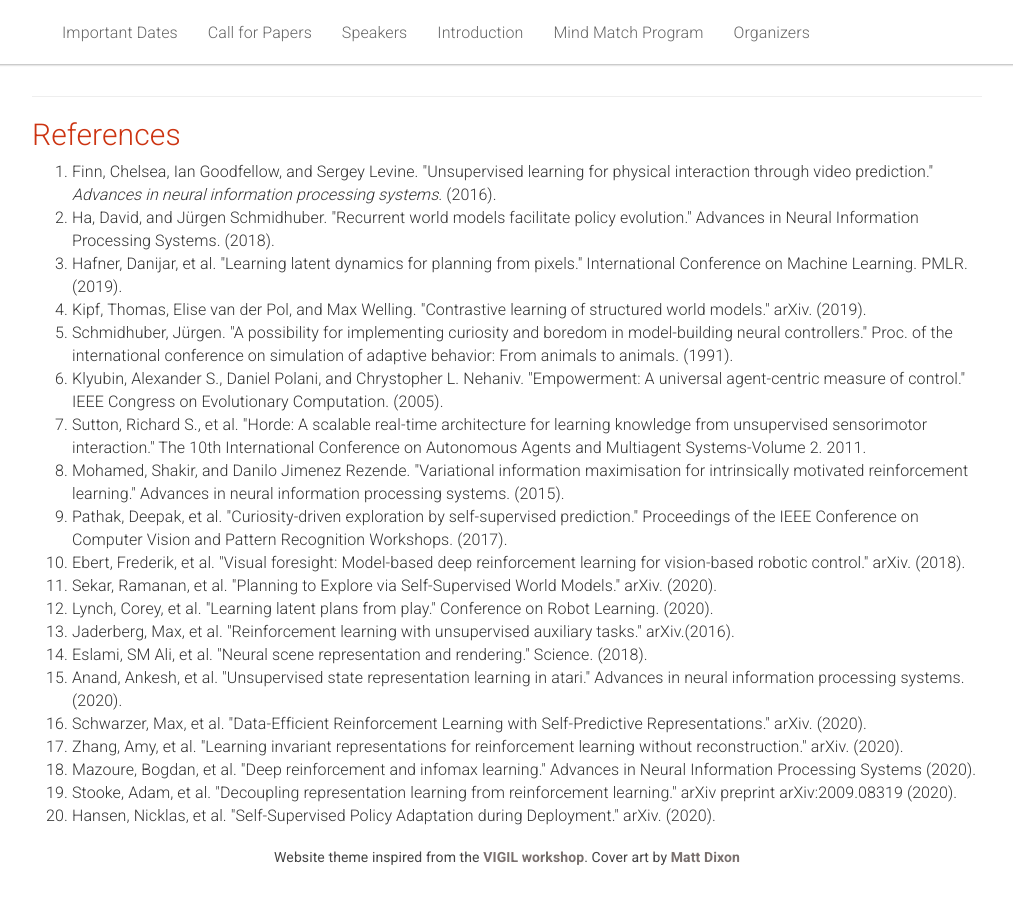
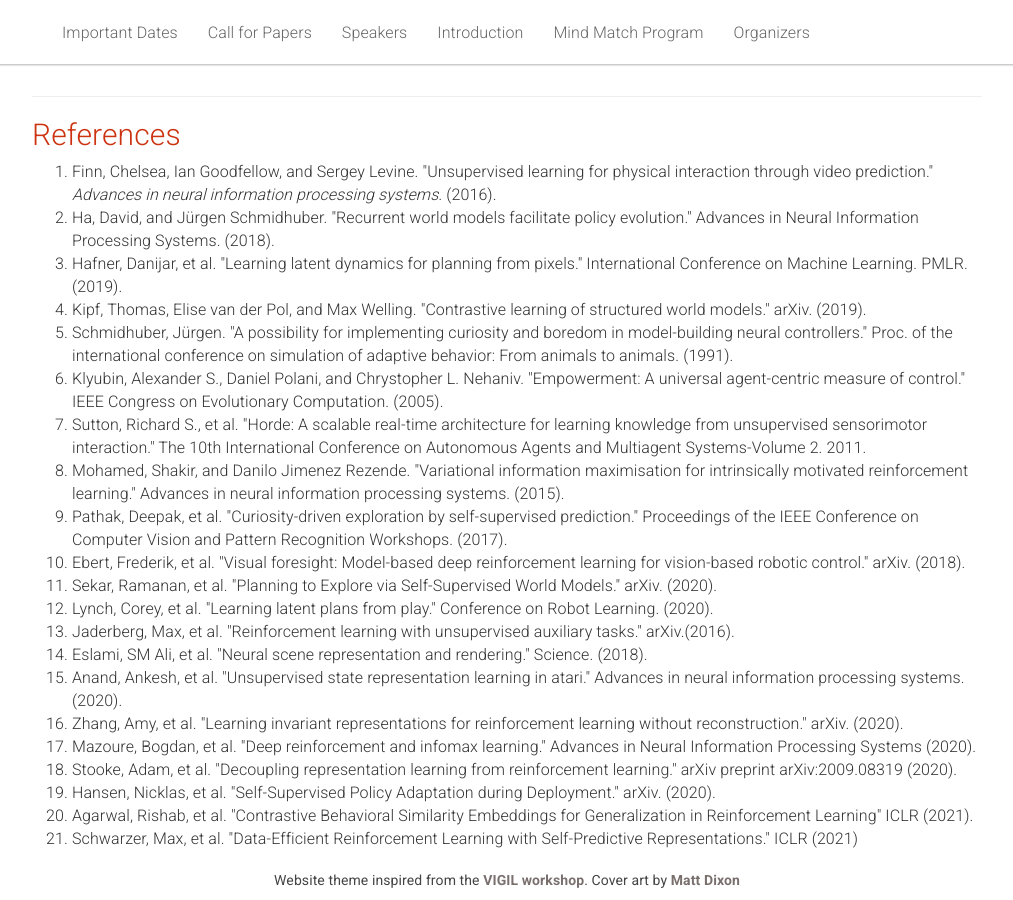
Before and after one commit to sslrlworkshop/sslrlworkshop.github.io, a Jekyll site: the page built from _pages/home.md, in a window 1280 px wide and 900 px high, scrolled down 3213 px. Shown: the whole window, without its empty margins (133-1146 px from the left). Built offline with Jekyll 4.4.1, drawn with Linux system fonts in a browser that asks for light colours; before the commit the page ends 4090 px from its top, so only the background shows below that.

Commit message:
Add a reference

```diff
--- a/_pages/home.md
+++ b/_pages/home.md
@@ -322,11 +322,13 @@ acknowledgements: ""
 <li>Jaderberg, Max, et al. "Reinforcement learning with unsupervised auxiliary tasks." arXiv.(2016). </li>
 <li>Eslami, SM Ali, et al. "Neural scene representation and rendering." Science. (2018). </li>
 <li>Anand, Ankesh, et al. "Unsupervised state representation learning in atari." Advances in neural information processing systems. (2020). </li>
-<li>Schwarzer, Max, et al. "Data-Efficient Reinforcement Learning with Self-Predictive Representations." arXiv.  (2020). </li>
 <li>Zhang, Amy, et al. "Learning invariant representations for reinforcement learning without reconstruction." arXiv.  (2020).  </li>
 <li>Mazoure, Bogdan, et al. "Deep reinforcement and infomax learning." Advances in Neural Information Processing Systems (2020). </li>
 <li> Stooke, Adam, et al. "Decoupling representation learning from reinforcement learning." arXiv preprint arXiv:2009.08319 (2020). </li>
 <li>Hansen, Nicklas, et al. "Self-Supervised Policy Adaptation during Deployment." arXiv. (2020). </li>
+<li> Agarwal, Rishab, et al. "Contrastive Behavioral Similarity Embeddings for Generalization in Reinforcement Learning" ICLR (2021). </li>
+<li>Schwarzer, Max, et al. "Data-Efficient Reinforcement Learning with Self-Predictive Representations." ICLR (2021) </li>
+
 </ol>
   </div>
 </div>
```
